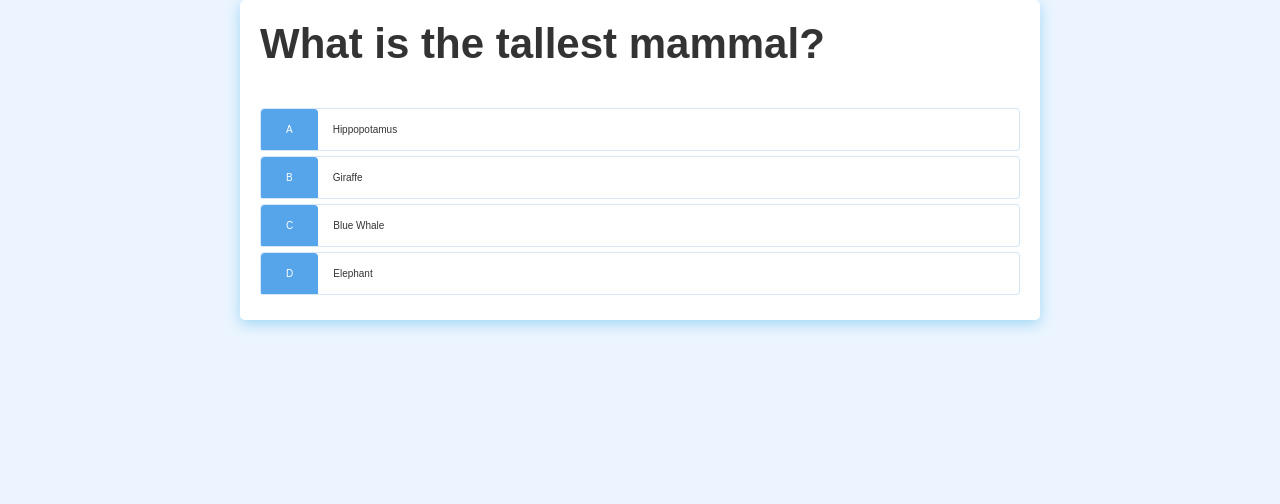
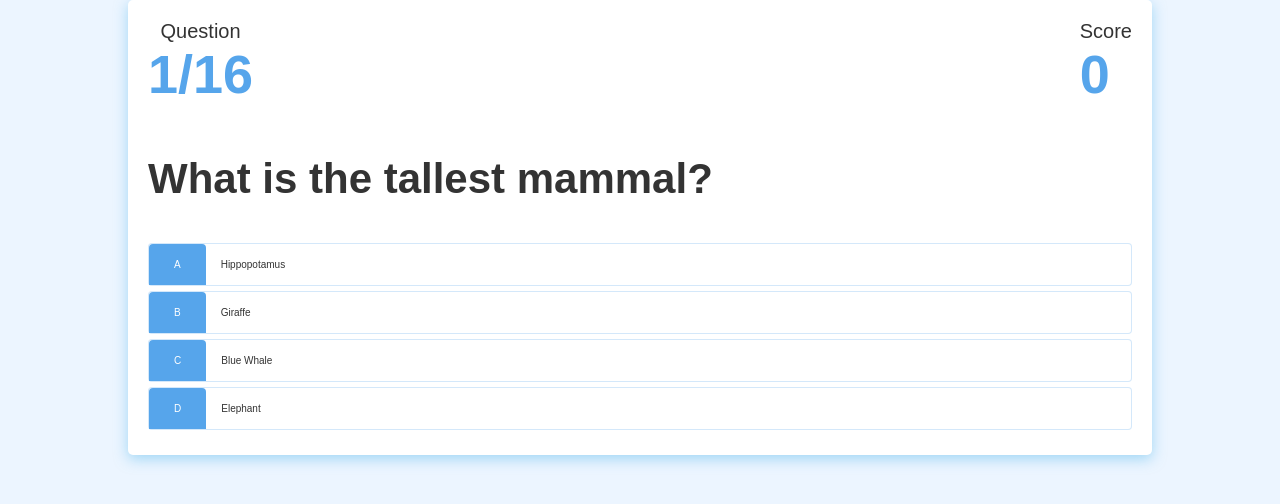
Before and after one commit to SteSin-new/QuizGame, a website: page HTML/game.html in a window 1280 px wide. Drawn offline with Linux system fonts and the light colour scheme.

Commit message:
added the HUD with question numbers and score

```diff
--- a/HTML/game.html
+++ b/HTML/game.html
@@ -10,6 +10,16 @@
   <body>
     <div class="container">
       <div id="game" class="justify-center flex-column">
+        <div id="hud">
+          <div id="hud-item">
+            <p class="hud-prefix">Question</p>
+            <h1 class="hud-main-text" id="questionCounter">1/3</h1>
+          </div>
+          <div id="hud-item">
+            <p class="hud-prefix">Score</p>
+            <h1 class="hud-main-text" id="score">0</h1>
+          </div>
+        </div>
         <h2 id="question">What is the answer to this question?</h2>
         <div class="choice-container">
           <p class="choice-prefix">A</p>
--- a/JavaScript/game.js
+++ b/JavaScript/game.js
@@ -137,6 +137,8 @@ class Game {
     console.log('constructor');
     this.question = document.getElementById('question');
     this.choice = Array.from(document.getElementsByClassName('choice-container'));
+    this.questionCounterText = document.getElementById('questionCounter');
+    this.scoreText = document.getElementById('score');
     console.log(this.choice);
     this.choice.forEach((choice) => {
       console.log('adding listener to', choice);
@@ -163,6 +165,7 @@ class Game {
     }
 
     this.questionCounter++;
+    this.questionCounterText.innerText = `${this.questionCounter}/${MAX_QUESTION}`;
     this.currentQuestion = this.availableQuestions.pop();
     this.question.innerHTML = this.currentQuestion.question;
 
@@ -184,7 +187,7 @@ class Game {
     console.log('CORRECT ANSWER', this.currentQuestion.answer);
 
     if (selectedChoice === this.currentQuestion.answer) {
-      this.score += CORRECT_BONUS;
+      this.incrementScore(CORRECT_BONUS);
       choice.classList.add('CORRECT');
     } else {
       choice.classList.add('WRONG');
@@ -196,6 +199,11 @@ class Game {
       this.getNewQuestion();
     }, 500);
   }
+
+  incrementScore(bonusScore) {
+    this.score += bonusScore;
+    this.scoreText.innerText = this.score;
+  }
 }
 
 const startGame = () => {
--- a/css/app.css
+++ b/css/app.css
@@ -15,6 +15,7 @@ h1,
 h2,
 h3,
 h4 {
+  display: flex;
   margin-bottom: 1rem;
 }
 
@@ -33,6 +34,7 @@ h2 {
   font-size: 4.2rem;
   margin-bottom: 4rem;
   font-weight: 700;
+  text-align: center;
 }
 
 h3 {
@@ -42,7 +44,7 @@ h3 {
 
 /* Utility classes */
 .container {
-  width: 80rem;
+  width: 80%;
   margin: 0 auto;
   padding: 2rem;
   background-color: white;
--- a/css/game.css
+++ b/css/game.css
@@ -9,6 +9,7 @@
 }
 
 .choice-prefix {
+  display: flex;
   padding: 1.5rem 2.5rem;
   background-color: #56a5eb;
   color: white;
@@ -36,3 +37,18 @@
 .WRONG {
   background: red;
 }
+
+/* HUD */
+#hud {
+  display: flex;
+  justify-content: space-between;
+}
+
+.hud-prefix {
+  font-size: 2rem;
+  text-align: center;
+}
+
+.hud-main-text {
+  text-align: center;
+}
```
